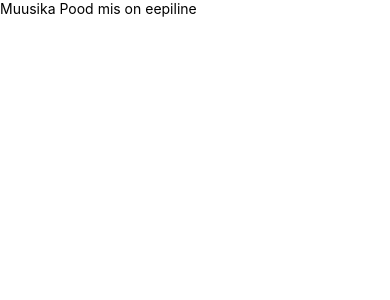
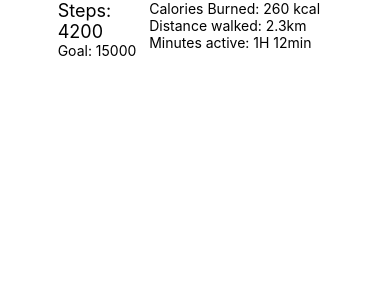
Before and after one commit to RaikkoP/SportsApp, a React Native app: screen / in a window 390 px wide. Shown: the top 300 px of the page. Built offline with nearby package versions, Linux system fonts and the light colour scheme.

Commit message:
Started working on Grid Layout for mainpage

```diff
--- a/App.tsx
+++ b/App.tsx
@@ -6,14 +6,10 @@
  */
 
 import React from 'react';
-import {Text, View} from 'react-native';
+import Frontpage from './src/Screens/FrontPage';
 
 function App(): JSX.Element {
-  return (
-    <View>
-      <Text>Muusika Pood mis on eepiline</Text>
-    </View>
-  );
+  return <Frontpage />;
 }
 
 export default App;
--- /dev/null
+++ b/src/Components/Col/index.tsx
@@ -0,0 +1,18 @@
+import {View} from 'react-native';
+import React from 'react';
+import {styles} from './styles';
+
+interface colProps {
+  numRows: number;
+  children: JSX.Element | JSX.Element[] | JSX.Element[] | JSX.Element;
+}
+
+const Col = ({numRows, children}: colProps) => {
+  return (
+    <View style={styles[`${numRows}col` as keyof typeof styles]}>
+      {children}
+    </View>
+  );
+};
+
+export default Col;
--- /dev/null
+++ b/src/Components/Col/styles.tsx
@@ -0,0 +1,10 @@
+import {StyleSheet} from 'react-native';
+
+export const styles = StyleSheet.create({
+  '1col': {
+    flex: 1,
+  },
+  '2col': {
+    flex: 2,
+  },
+});
--- /dev/null
+++ b/src/Components/Row/index.tsx
@@ -0,0 +1,13 @@
+import React from 'react';
+import {View} from 'react-native';
+import {styles} from './styles';
+
+interface rowProps {
+  children: JSX.Element | JSX.Element[] | JSX.Element[] | JSX.Element;
+}
+
+const Row = ({children}: rowProps) => {
+  return <View style={styles.row}>{children}</View>;
+};
+
+export default Row;
--- /dev/null
+++ b/src/Components/Row/styles.tsx
@@ -0,0 +1,7 @@
+import {StyleSheet} from 'react-native';
+
+export const styles = StyleSheet.create({
+  row: {
+    flexDirection: 'row',
+  },
+});
--- /dev/null
+++ b/src/Screens/FrontPage/index.tsx
@@ -0,0 +1,29 @@
+import React from 'react';
+import {styles} from './styles';
+import {SafeAreaView, Text, View} from 'react-native';
+import Row from '../../Components/Row';
+import Col from '../../Components/Col';
+
+function Frontpage(): React.JSX.Element {
+  return (
+    <SafeAreaView style={styles.grid_container}>
+      <Row>
+        <Col numRows={1}>
+          <View>
+            <Text style={styles.text}>Steps: 4200</Text>
+            <Text>Goal: 15000</Text>
+          </View>
+        </Col>
+        <Col numRows={2}>
+          <View>
+            <Text>Calories Burned: 260 kcal</Text>
+            <Text>Distance walked: 2.3km</Text>
+            <Text>Minutes active: 1H 12min</Text>
+          </View>
+        </Col>
+      </Row>
+    </SafeAreaView>
+  );
+}
+
+export default Frontpage;
--- /dev/null
+++ b/src/Screens/FrontPage/styles.tsx
@@ -0,0 +1,12 @@
+import {StyleSheet} from 'react-native';
+
+export const styles = StyleSheet.create({
+  grid_container: {
+    flex: 3,
+    marginHorizontal: 'auto',
+    backgroundColor: 'CFCFCF',
+  },
+  text: {
+    fontSize: 18,
+  },
+});
```
